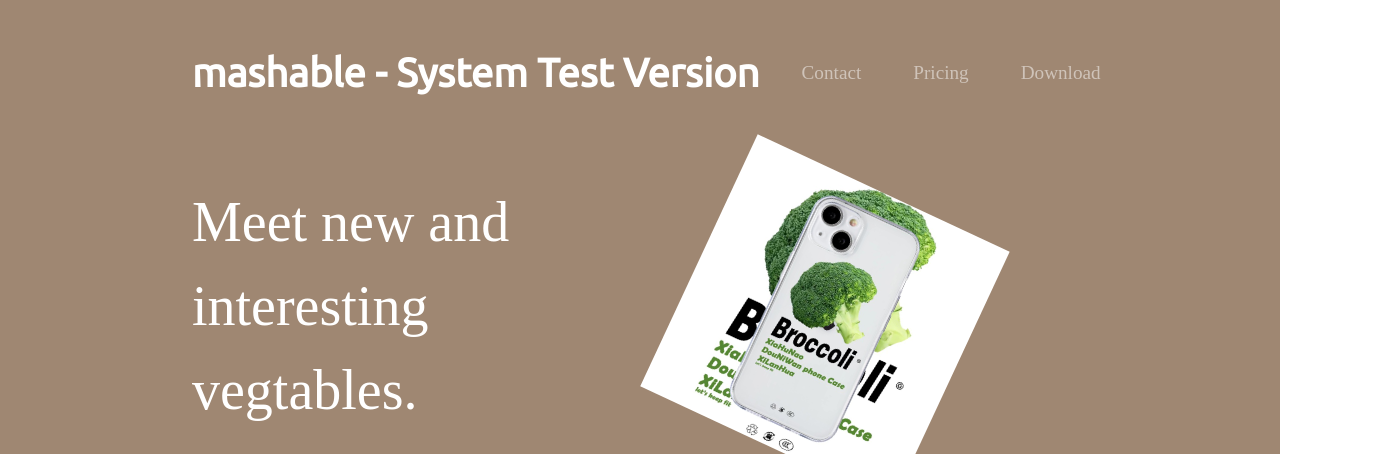
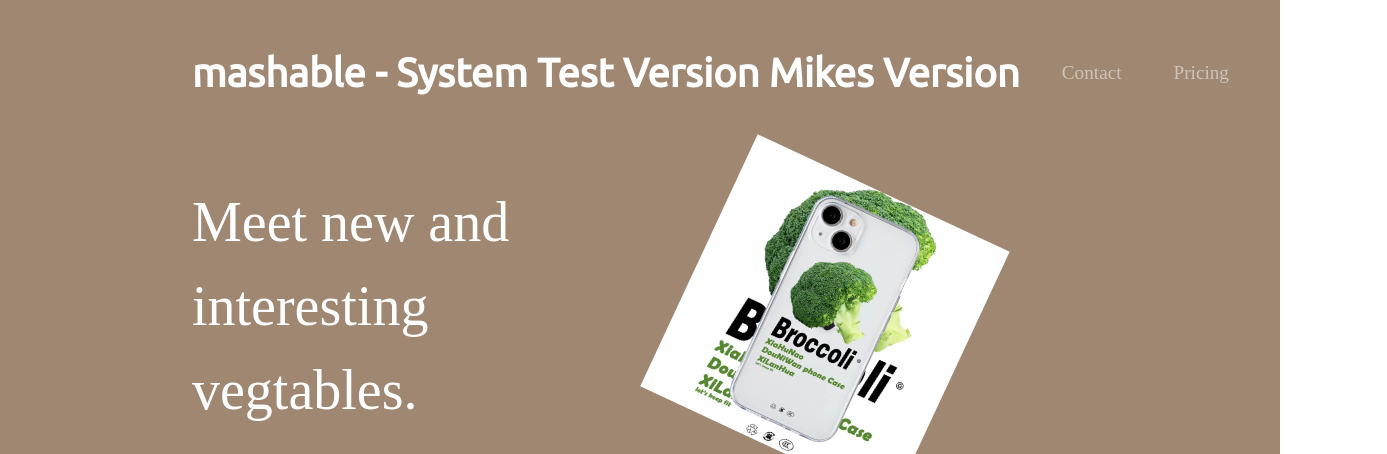
Before and after one commit to Mike-Doel/mashedup-complete, a plain HTML site: page index.html in a window 1280 px wide. Shown: the top 454 px of the page, 1387 px wide, since content can reach past the window. Drawn offline with nearby package versions, Linux system fonts and the light colour scheme.

Commit message:
Mike addition

```diff
--- a/index.html
+++ b/index.html
@@ -31,7 +31,7 @@
 
       <nav class="navbar navbar-expand-lg navbar-dark">
 
-        <a class="navbar-brand" href="">mashable - System Test Version</a>
+        <a class="navbar-brand" href="">mashable - System Test Version Mikes Version</a>
 
         <button class="navbar-toggler" type="button" data-toggle="collapse" data-target="#navbarTogglerDemo02">
             <span class="navbar-toggler-icon"></span>
```
